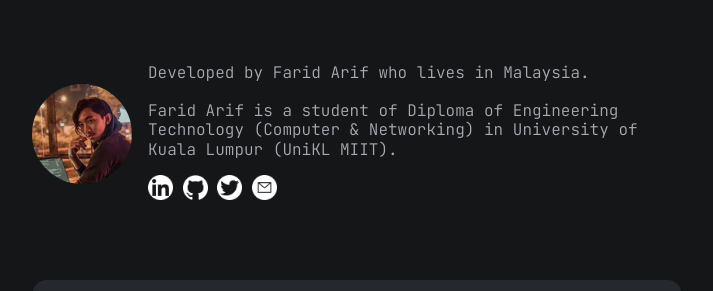
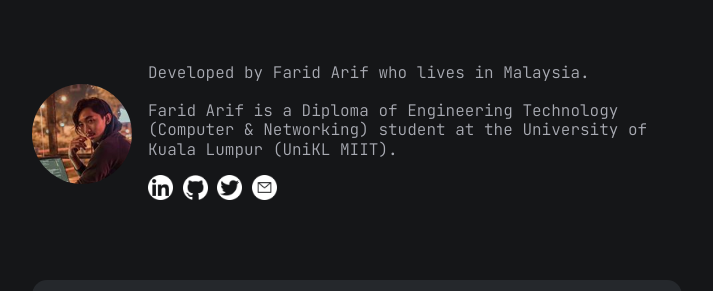
Before and after one commit to faridarif/faridarif.github.io, a Jekyll site: the page built from index.md, in a window 1280 px wide. Shown: the part 222-513 px from the top of the page, without its empty margins (283-996 px from the left). Built offline with Jekyll 4.4.1, drawn with Linux system fonts in a browser that asks for light colours.

Commit message:
Update author.yml

```diff
--- a/_data/author.yml
+++ b/_data/author.yml
@@ -6,7 +6,7 @@ description: "
   </p>
   <br>
   <p>
-    Farid Arif is a student of Diploma of Engineering Technology (Computer & Networking) in University of Kuala Lumpur (UniKL MIIT).
+    Farid Arif is a Diploma of Engineering Technology (Computer & Networking) student at the University of Kuala Lumpur (UniKL MIIT).
   </p>
 "
 email: farid.abdullah@s.unikl.edu.my
```
